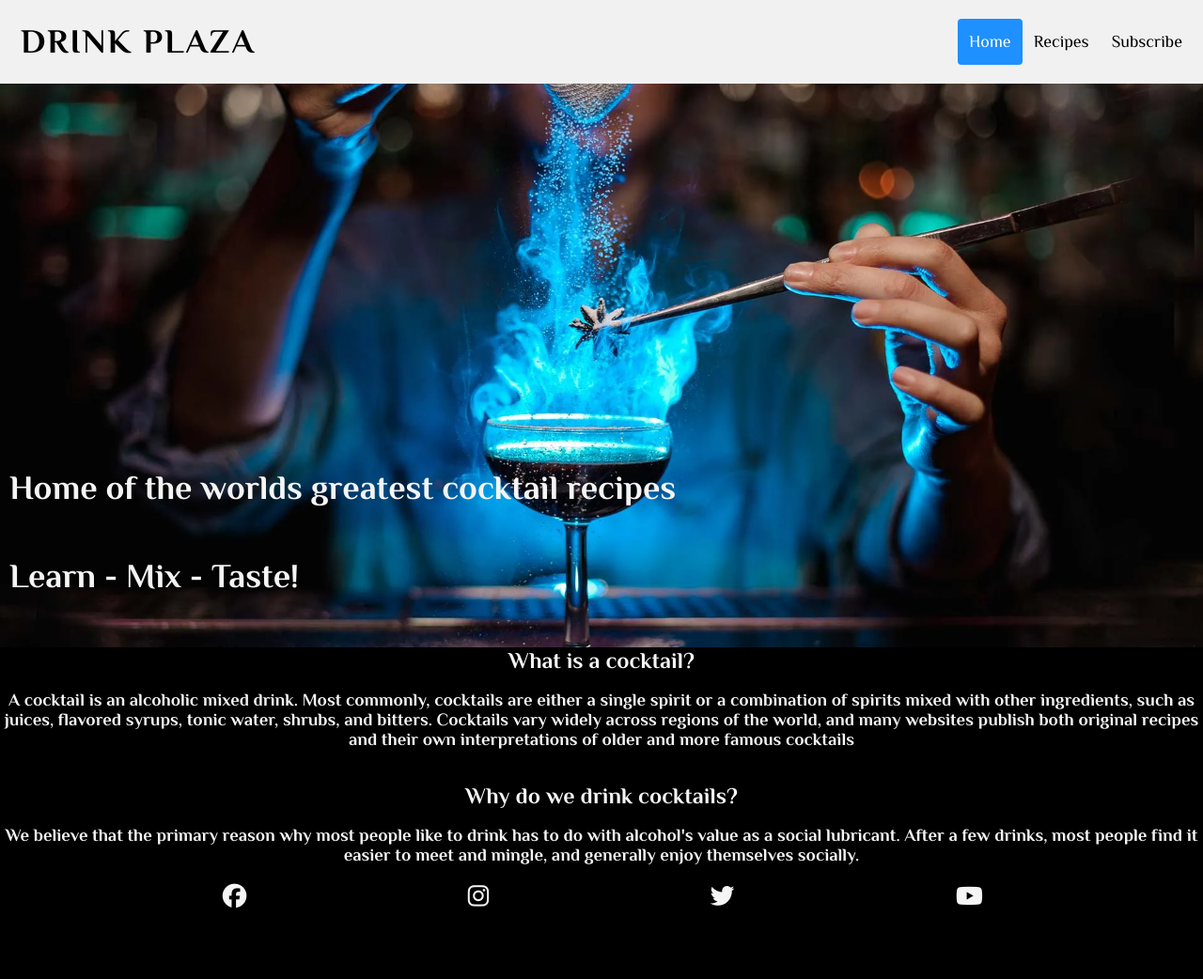
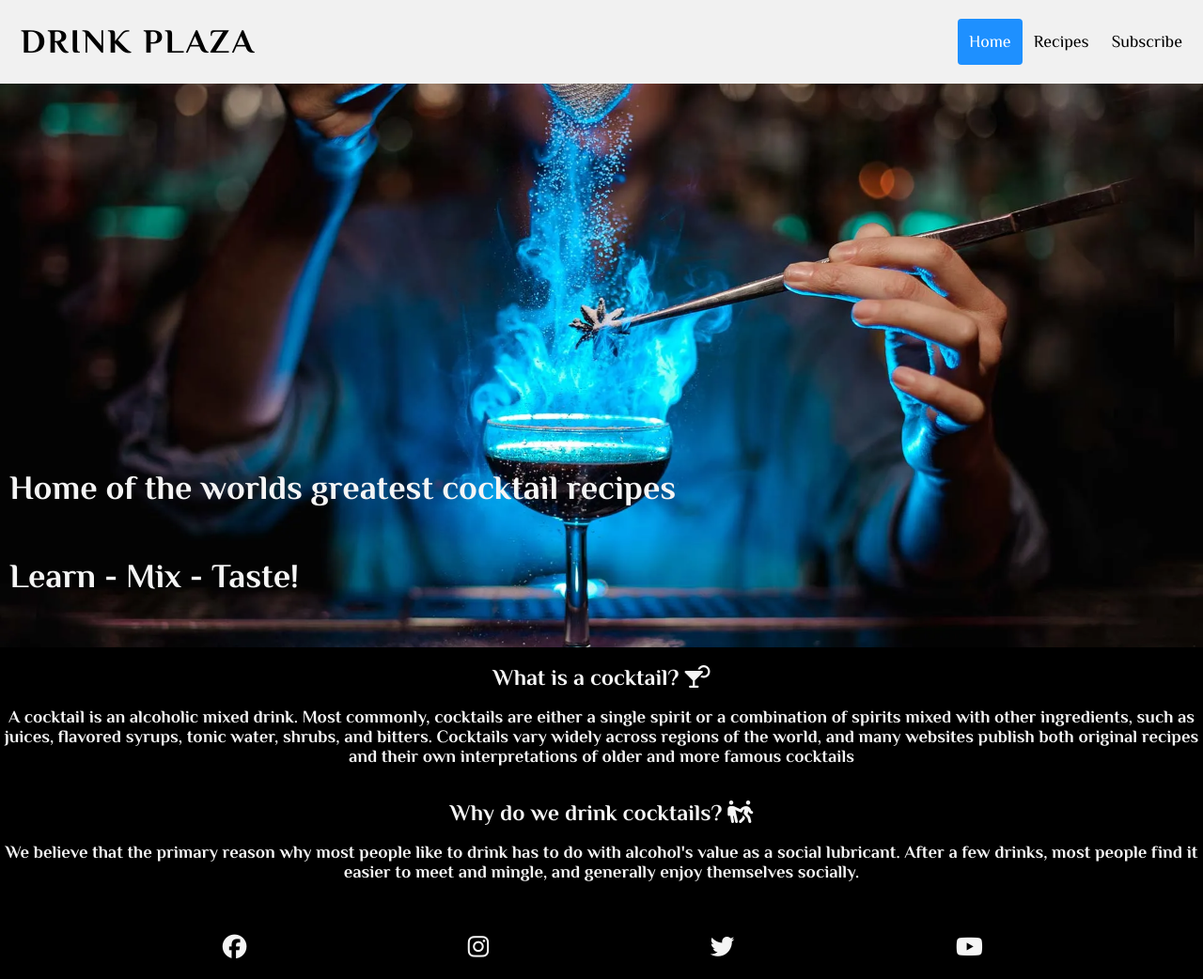
Before and after one commit to AlexSunner/drink-plaza, a plain HTML site: page index.html in a window 1280 px wide. Shown: the whole page at 94% size. Before the commit the page ends 988 px from the top, so only its background shows below. Drawn offline with Linux system fonts and the light colour scheme.

Commit message:
added fontawesome icons to info text

```diff
--- a/index.html
+++ b/index.html
@@ -51,8 +51,9 @@
     <!-- Section under hero image -->
 
     <section id="info-section">
+        <br>
         <div id="first-info">
-        <h2>What is a cocktail?</h2>
+        <h2>What is a cocktail? <i class="fa-solid fa-martini-glass-citrus"></i></h2>
         <br>
             <!-- Info taken from wikipedia https://en.wikipedia.org/wiki/Cocktail -->
             <h3>A cocktail is an alcoholic mixed drink. Most commonly, cocktails are either a single spirit or a combination of spirits
@@ -62,11 +63,14 @@
             </div>
         <br>
         <br>
-        <h2>Why do we drink cocktails?</h2>
+        <h2>Why do we drink cocktails? <i class="fa-solid fa-people-pulling"></i></h2>
         <br>
         <!-- Quote taken from https://www.quora.com/Why-does-people-like-cocktail-drinks -->
         <h3>We believe that the primary reason why most people like to drink has to do with alcohol's value as a social lubricant.
         After a few drinks, most people find it easier to meet and mingle, and generally enjoy themselves socially.</h3>
+        <br>
+        <br>
+
     </section>
 
     </main>
```
